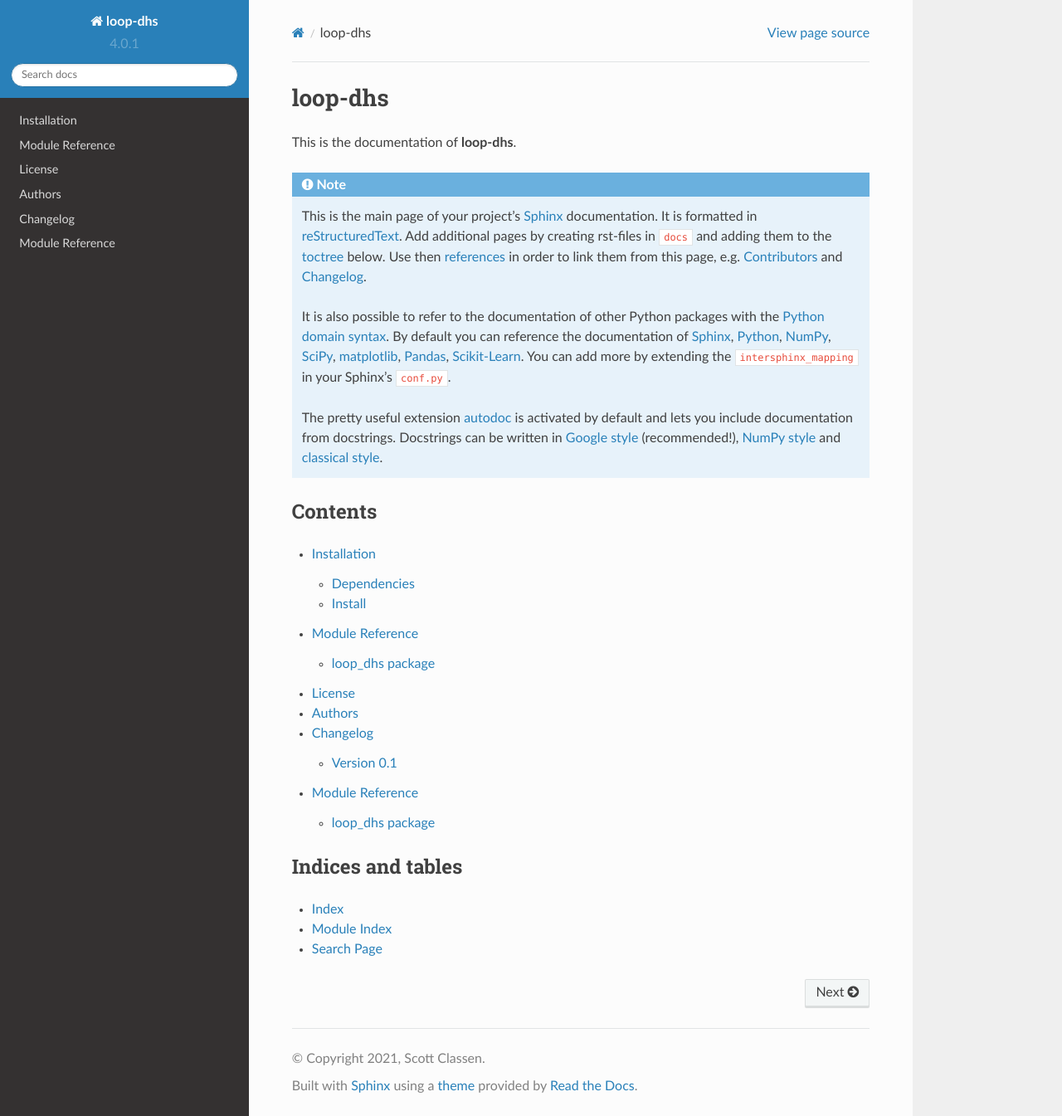
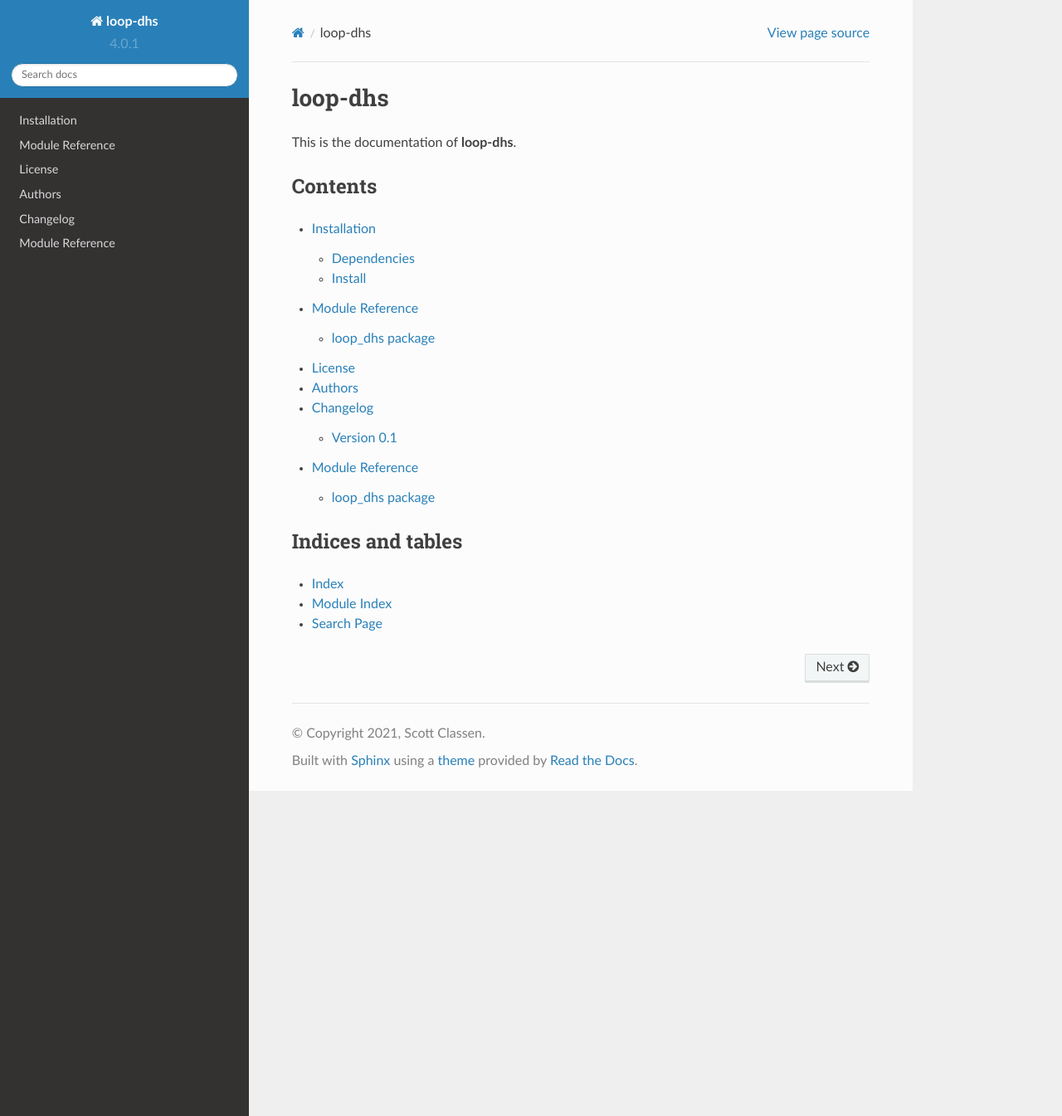
Before and after one commit to dsclassen/loop-dhs, a Sphinx documentation site: the page built from docs/index.rst, in a window 1280 px wide and 1345 px high. Shown: the whole window at 83% size. Built offline with Sphinx 7.4.7 and the Read the Docs theme 2.0.0, drawn with Linux system fonts in a browser that asks for light colours.

Commit message:
change max line to 100 and pep8 format

```diff
--- a/docs/index.rst
+++ b/docs/index.rst
@@ -3,25 +3,6 @@ loop-dhs
 ========
 
 This is the documentation of **loop-dhs**.
-
-.. note::
-
-    This is the main page of your project's `Sphinx`_ documentation.
-    It is formatted in `reStructuredText`_. Add additional pages
-    by creating rst-files in ``docs`` and adding them to the `toctree`_ below.
-    Use then `references`_ in order to link them from this page, e.g.
-    :ref:`authors` and :ref:`changes`.
-
-    It is also possible to refer to the documentation of other Python packages
-    with the `Python domain syntax`_. By default you can reference the
-    documentation of `Sphinx`_, `Python`_, `NumPy`_, `SciPy`_, `matplotlib`_,
-    `Pandas`_, `Scikit-Learn`_. You can add more by extending the
-    ``intersphinx_mapping`` in your Sphinx's ``conf.py``.
-
-    The pretty useful extension `autodoc`_ is activated by default and lets
-    you include documentation from docstrings. Docstrings can be written in
-    `Google style`_ (recommended!), `NumPy style`_ and `classical style`_.
-
 
 Contents
 ========
--- a/setup.cfg
+++ b/setup.cfg
@@ -115,7 +115,7 @@ formats = bdist_wheel
 
 [flake8]
 # Some sane defaults for the code style checker flake8
-max_line_length = 88
+max_line_length = 100
 extend_ignore = E203, W503
 # ^  Black-compatible
 #    E203 and W503 have edge cases handled by black
```
Also changed, not shown: 1 other file.
